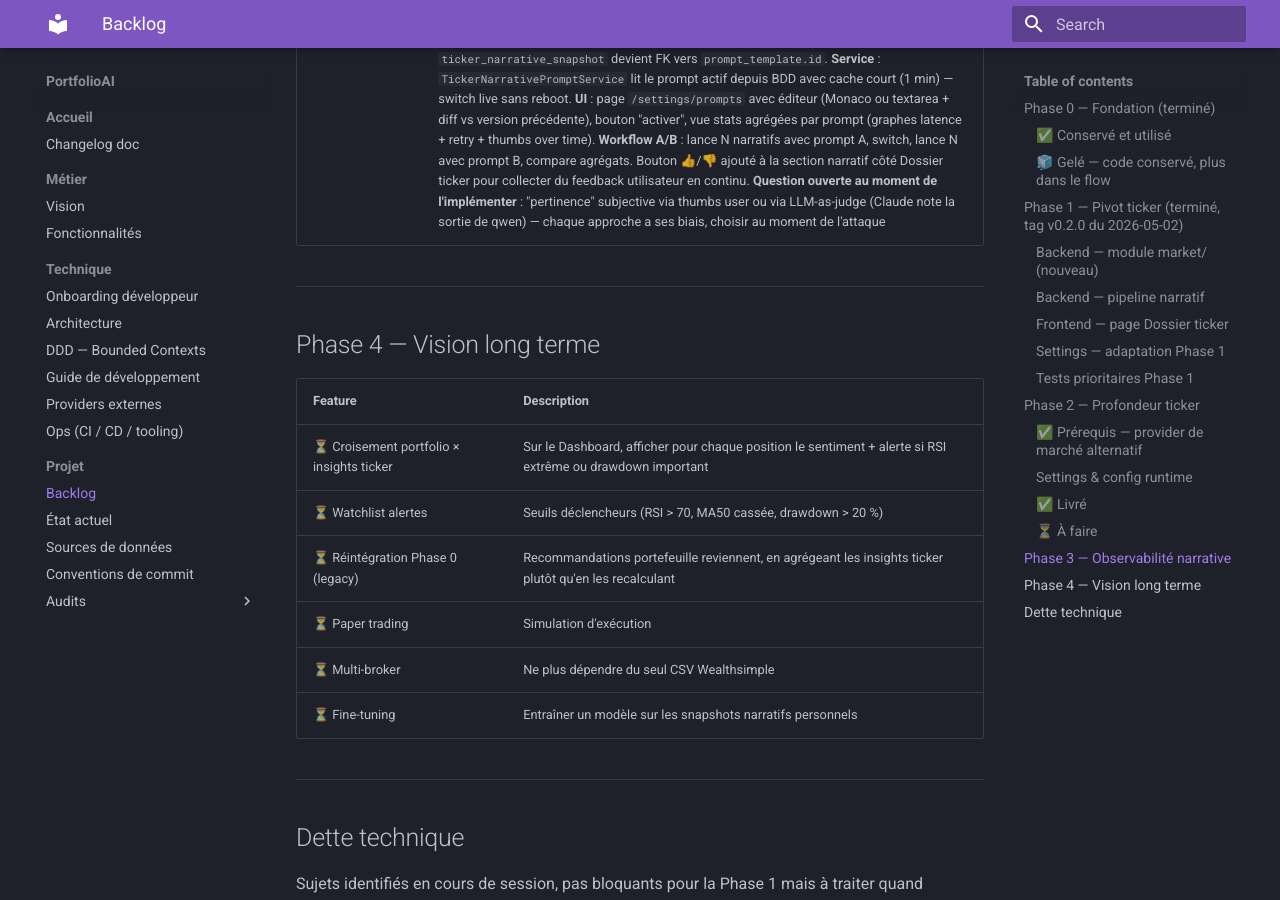
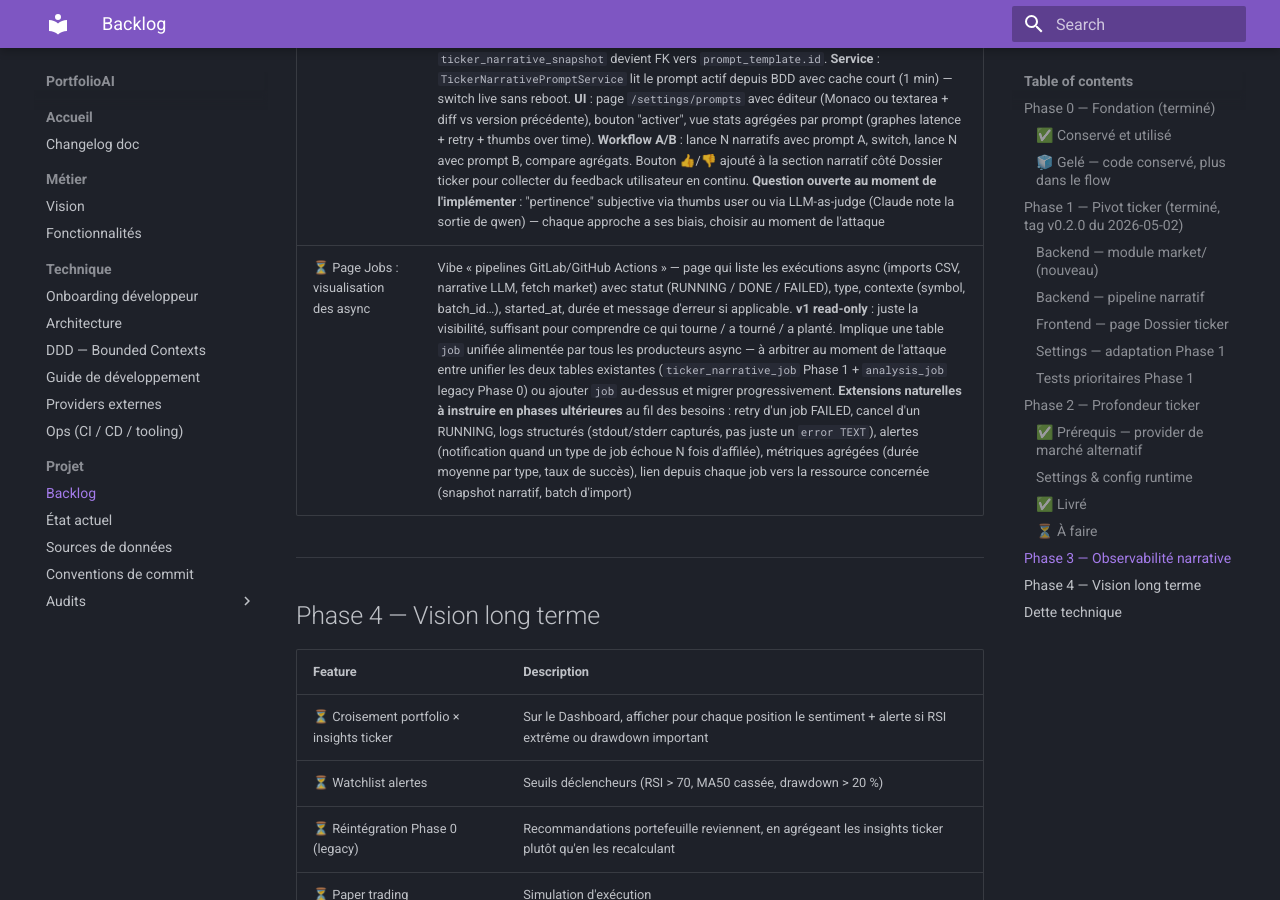
Before and after one commit to jv3n/trade, an MkDocs documentation site: the page built from docs/projet/backlog.md, in a window 1280 px wide and 900 px high, scrolled down 11299 px. Built offline with MkDocs 1.6.1 and Material for MkDocs 9.7.7, drawn with Linux system fonts in a browser that asks for light colours.

Commit message:
docs: backlog add

```diff
--- a/docs/projet/backlog.md
+++ b/docs/projet/backlog.md
@@ -133,6 +133,7 @@ Suivi des features par phase. Mis à jour à chaque session de développement.
 | ⏳ Détection de biais | "Le LLM est bullish 80 % du temps", "ne mentionne jamais la volatilité", etc. |
 | ⏳ Score de cohérence | À 2 jours d'écart, le narratif change-t-il de manière injustifiée ? |
 | ⏳ Prompt management + scoring (remplace "A/B prompts") | Persistance des prompts en BDD avec édition live depuis l'UI et notation continue. **Schéma** : table `prompt_template` (`id`, `name`, `system_prompt`, `user_template`, `target_model`, `activated_at`, `deprecated_at`) et table `prompt_score` (`snapshot_id` FK, `latency_ms`, `retry_count`, `parse_failed`, `validator_failed`, `user_thumbs ∈ {-1, 0, +1}`, `llm_judge_score nullable`). Le `promptVersion` déjà tracé sur `ticker_narrative_snapshot` devient FK vers `prompt_template.id`. **Service** : `TickerNarrativePromptService` lit le prompt actif depuis BDD avec cache court (1 min) — switch live sans reboot. **UI** : page `/settings/prompts` avec éditeur (Monaco ou textarea + diff vs version précédente), bouton "activer", vue stats agrégées par prompt (graphes latence + retry + thumbs over time). **Workflow A/B** : lance N narratifs avec prompt A, switch, lance N avec prompt B, compare agrégats. Bouton 👍/👎 ajouté à la section narratif côté Dossier ticker pour collecter du feedback utilisateur en continu. **Question ouverte au moment de l'implémenter** : "pertinence" subjective via thumbs user ou via LLM-as-judge (Claude note la sortie de qwen) — chaque approche a ses biais, choisir au moment de l'attaque |
+| ⏳ Page Jobs : visualisation des async | Vibe « pipelines GitLab/GitHub Actions » — page qui liste les exécutions async (imports CSV, narrative LLM, fetch market) avec statut (RUNNING / DONE / FAILED), type, contexte (symbol, batch_id…), started_at, durée et message d'erreur si applicable. **v1 read-only** : juste la visibilité, suffisant pour comprendre ce qui tourne / a tourné / a planté. Implique une table `job` unifiée alimentée par tous les producteurs async — à arbitrer au moment de l'attaque entre unifier les deux tables existantes (`ticker_narrative_job` Phase 1 + `analysis_job` legacy Phase 0) ou ajouter `job` au-dessus et migrer progressivement. **Extensions naturelles à instruire en phases ultérieures** au fil des besoins : retry d'un job FAILED, cancel d'un RUNNING, logs structurés (stdout/stderr capturés, pas juste un `error TEXT`), alertes (notification quand un type de job échoue N fois d'affilée), métriques agrégées (durée moyenne par type, taux de succès), lien depuis chaque job vers la ressource concernée (snapshot narratif, batch d'import) |
 
 ---
 
```
